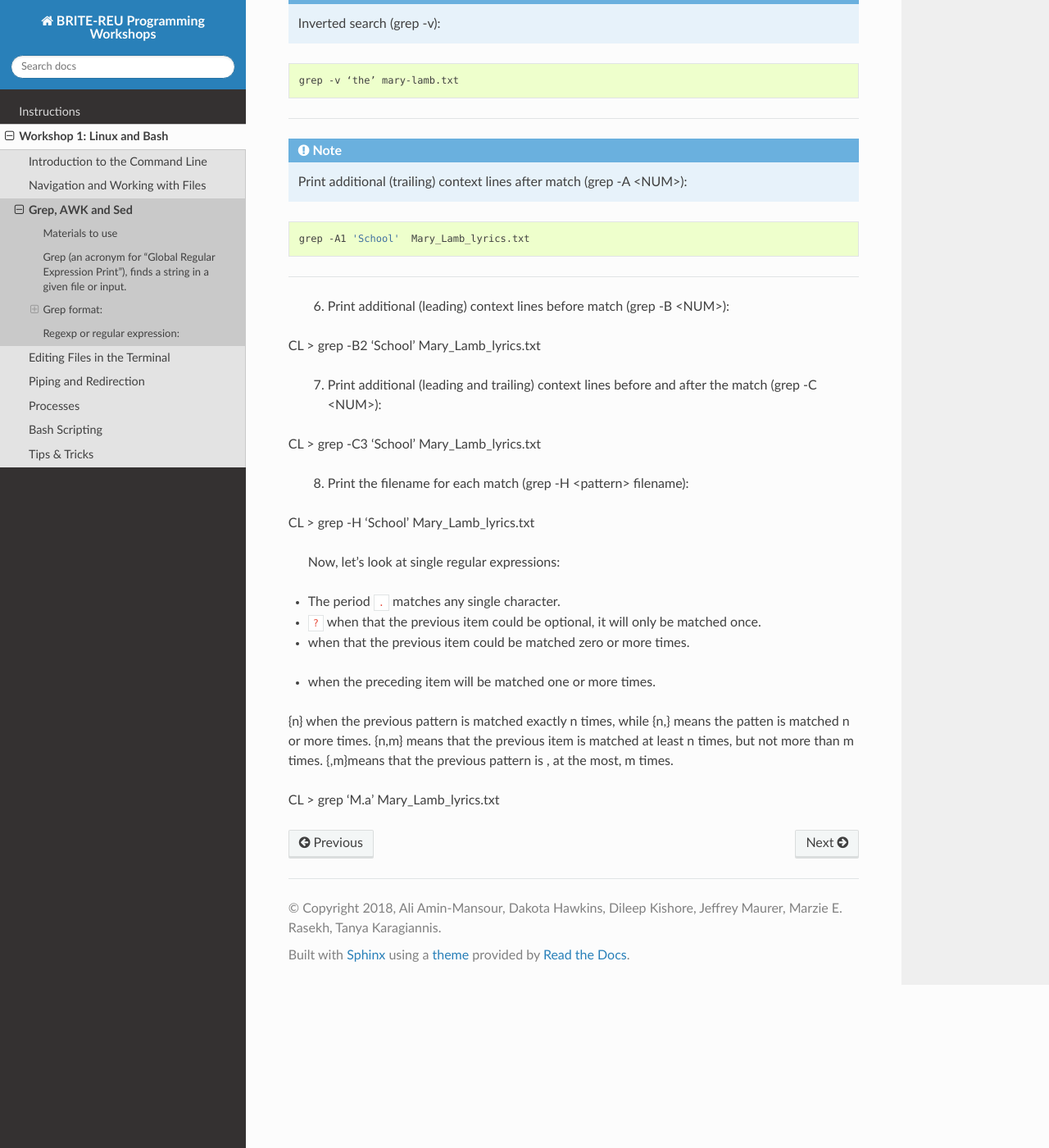
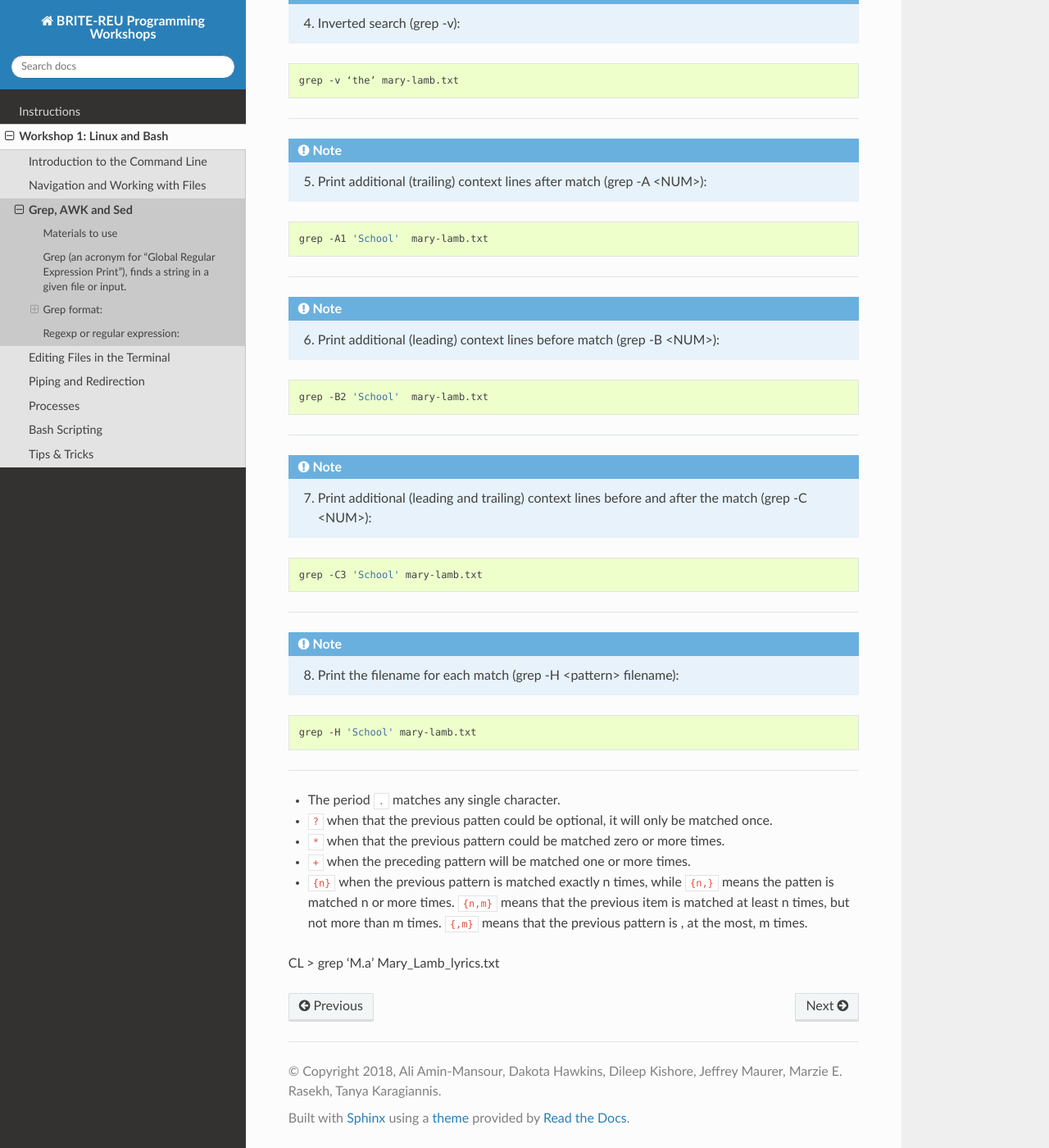
Before and after one commit to BRITE-REU/programming-workshops, a Sphinx documentation site: the page built from source/workshops/01_linux_bash/grep_awk_sed.rst, in a window 1280 px wide and 1400 px high, scrolled down 1261 px. Shown: the whole window at 82% size. Built offline with Sphinx 7.4.7 and the Read the Docs theme 2.0.0, drawn with Linux system fonts in a browser that asks for light colours.

Commit message:
Update grep_awk_sed.rst

```diff
--- a/source/workshops/01_linux_bash/grep_awk_sed.rst
+++ b/source/workshops/01_linux_bash/grep_awk_sed.rst
@@ -56,31 +56,42 @@ Regexp is how we specify that we find to see a particular pattern (it could be w
 --------------------
 
 .. note::
-      Print additional (trailing) context lines after match (grep -A <NUM>):
+      5) Print additional (trailing) context lines after match (grep -A <NUM>):
 
 .. code-block:: sh
 
-      grep -A1 'School'  Mary_Lamb_lyrics.txt
+      grep -A1 'School'  mary-lamb.txt
+--------------------
+
+.. note::
+      6) Print additional (leading) context lines before match (grep -B <NUM>):
+
+.. code-block:: sh
+
+      grep -B2 'School'  mary-lamb.txt
+--------------------
+
+.. note::
+      7) Print additional (leading and trailing) context lines before and after the match (grep -C <NUM>):
+
+.. code-block:: sh
+
+      grep -C3 'School' mary-lamb.txt
+--------------------
+
+.. note::
+      8) Print the filename for each match (grep -H <pattern> filename):
+
+.. code-block:: sh
+
+      grep -H 'School' mary-lamb.txt
 --------------------
 
 
-      6) Print additional (leading) context lines before match (grep -B <NUM>):
-
-CL > grep -B2 'School'  Mary_Lamb_lyrics.txt
-
-      7) Print additional (leading and trailing) context lines before and after the match (grep -C <NUM>):
-
-CL > grep -C3 'School' Mary_Lamb_lyrics.txt
-
-     8) Print the filename for each match (grep -H <pattern> filename):
-CL > grep -H 'School' Mary_Lamb_lyrics.txt
-
- Now, let’s look at single regular expressions:
-
 * The period ``.`` matches any single character.
-* ``?`` when that the previous item could be optional, it will only be matched once.
-* when that the previous item could be matched zero or more times.
-+ when the preceding item will be matched one or more times.
-{n} when the previous pattern is matched exactly n times, while {n,} means the patten is matched n or more times. {n,m} means that the previous item is matched at least n times, but not more than m times. {,m}means that the previous pattern is , at the most, m times.
+* ``?`` when that the previous patten could be optional, it will only be matched once.
+* ``*`` when that the previous pattern could be matched zero or more times.
+* ``+`` when the preceding pattern will be matched one or more times.
+* ``{n}`` when the previous pattern is matched exactly n times, while ``{n,}`` means the patten is matched n or more times. ``{n,m}`` means that the previous item is matched at least n times, but not more than m times. ``{,m}`` means that the previous pattern is , at the most, m times.
 
 CL > grep 'M.a' Mary_Lamb_lyrics.txt
```
Also changed, not shown: other parts of source/workshops/01_linux_bash/grep_awk_sed.rst (+4 -4 lines).
